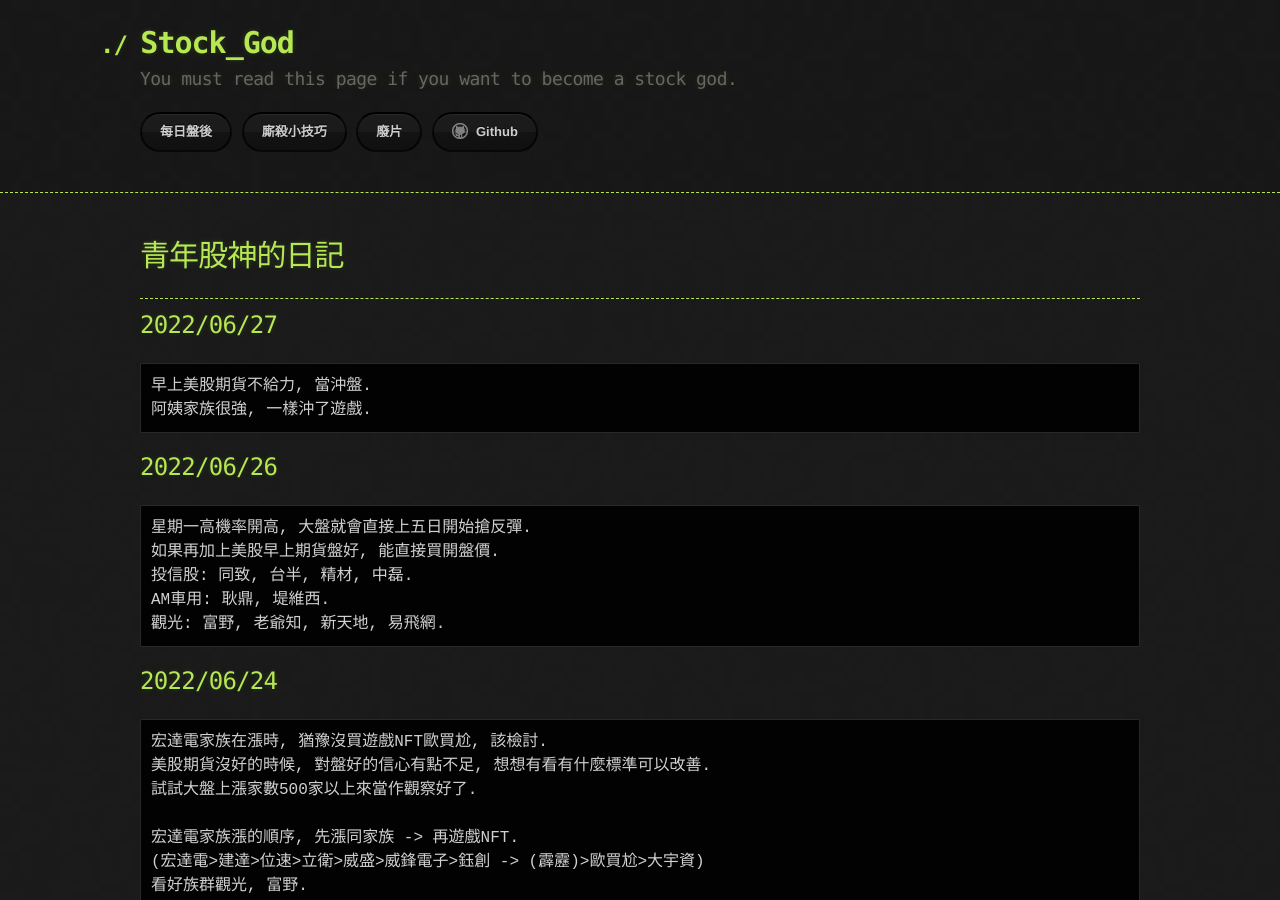
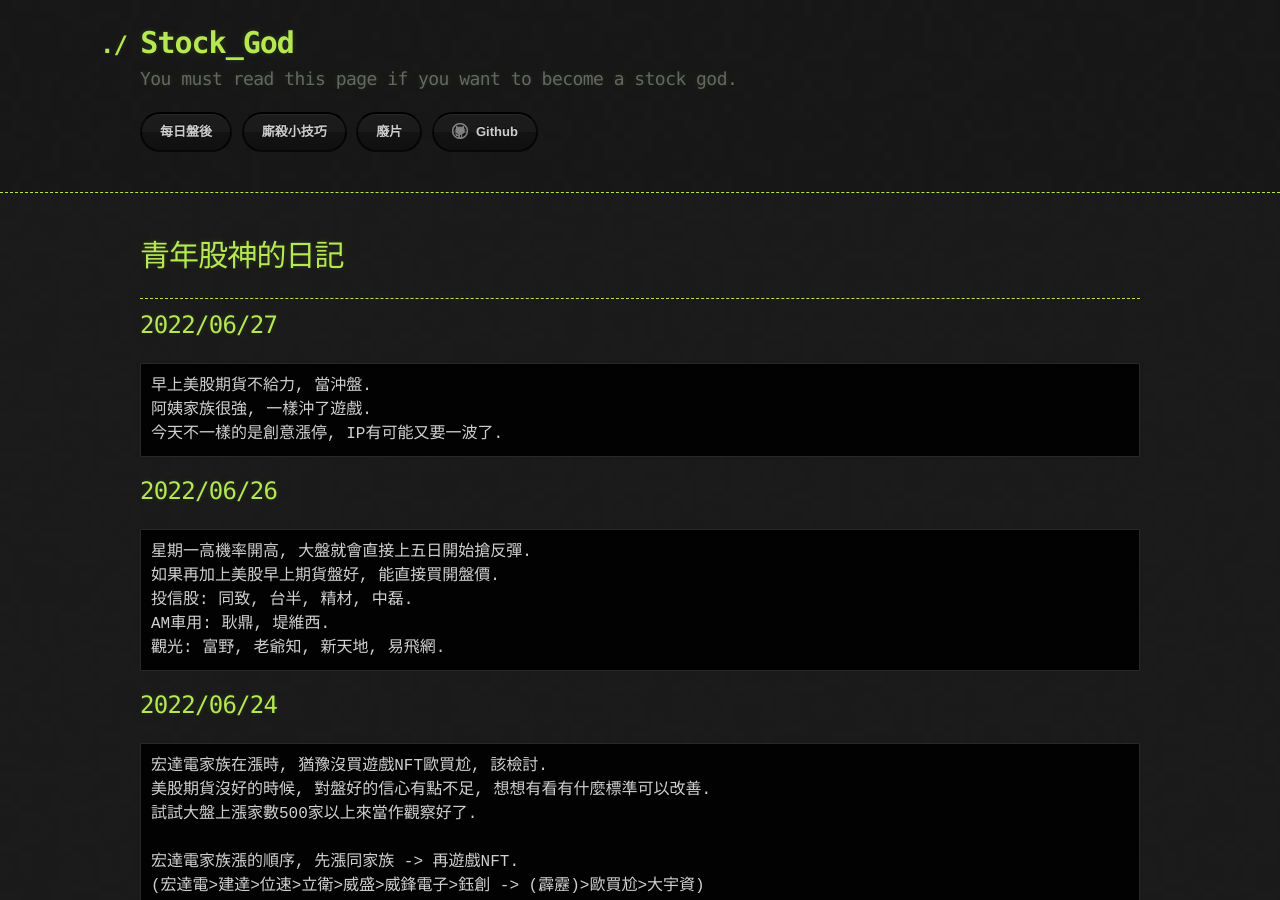
Before and after one commit to lepg5487/Stock_God, a Jekyll site: the page built from index.md, in a window 1280 px wide and 900 px high. Built offline with Jekyll 4.4.1, drawn with Linux system fonts in a browser that asks for light colours; our own code applies the rules of GitHub Pages for plain Markdown files.

Commit message:
Update index.md

````diff
--- a/index.md
+++ b/index.md
@@ -10,6 +10,7 @@ layout: testlayouts
 ```
 早上美股期貨不給力, 當沖盤.
 阿姨家族很強, 一樣沖了遊戲.
+今天不一樣的是創意漲停, IP有可能又要一波了.
 ```
 
 ## 2022/06/26
````
